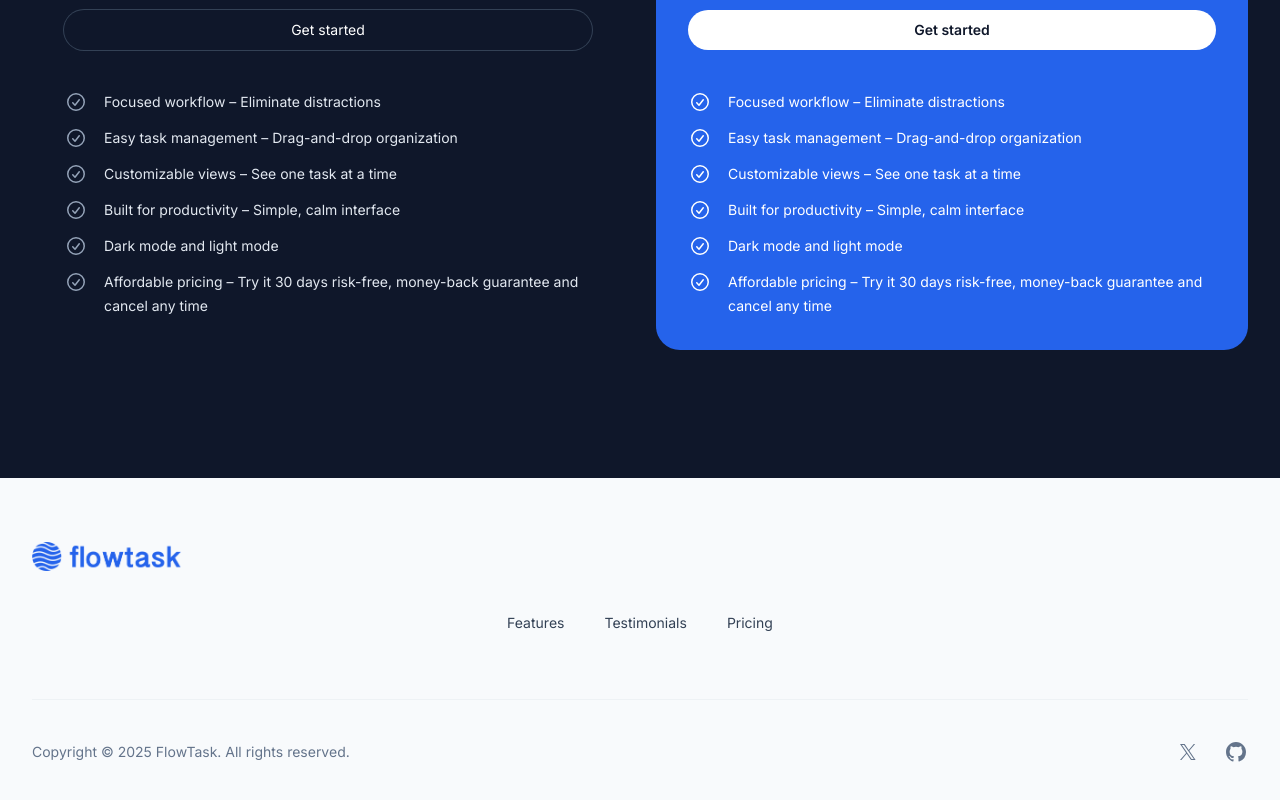
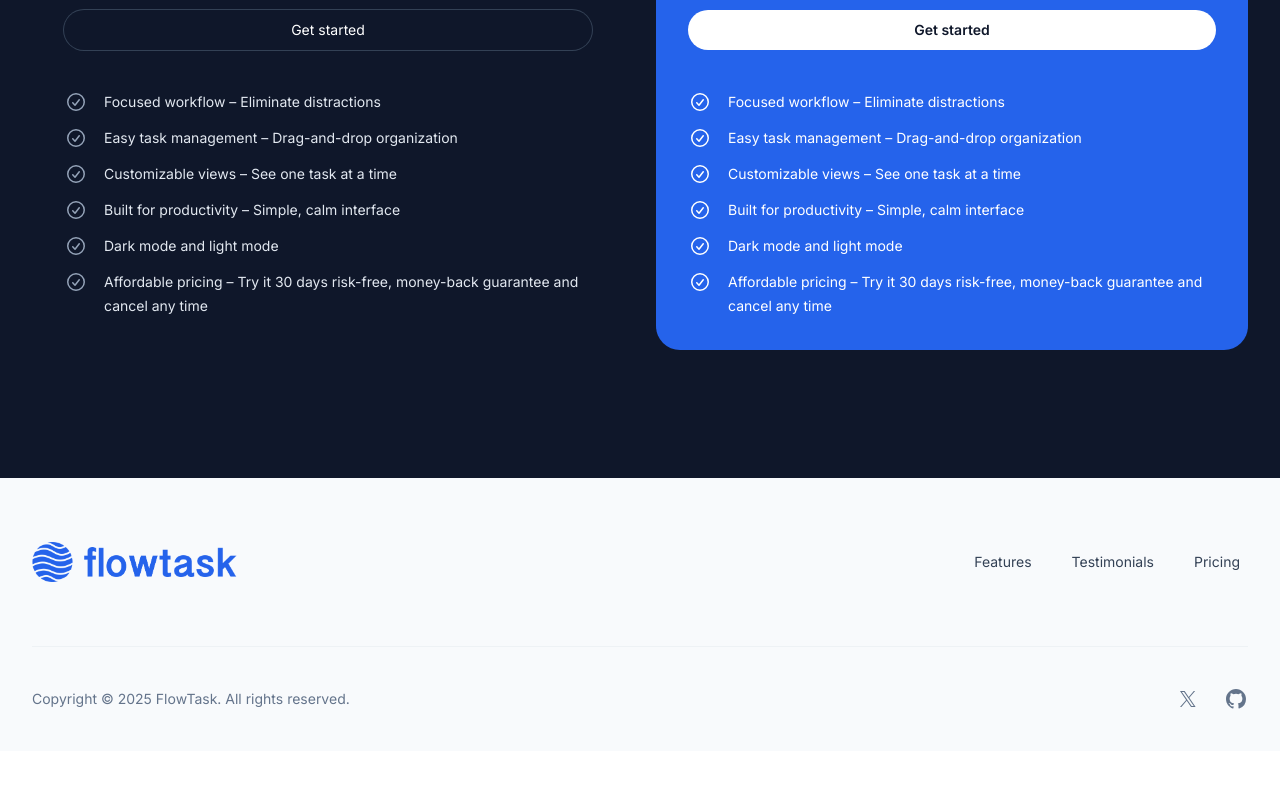
Before and after one commit to jnaples/flowtask-marketing, a Next.js app: page / in a window 1280 px wide. Shown: the part 5006-5806 px from the top of the page. After the commit the page ends 5757 px from the top, so only its background shows below. Built offline with nearby package versions, Linux system fonts and the light colour scheme.

Commit message:
Fix footer

```diff
--- a/package.json
+++ b/package.json
@@ -16,7 +16,7 @@
     "@stripe/stripe-js": "^5.3.0",
     "@tailwindcss/forms": "^0.5.3",
     "autoprefixer": "^10.4.12",
-    "clsx": "^2.1.0",
+    "clsx": "^2.1.1",
     "next": "^14.0.4",
     "react": "^18.2.0",
     "react-dom": "^18.2.0",
--- a/src/components/Footer.jsx
+++ b/src/components/Footer.jsx
@@ -8,9 +8,9 @@ export function Footer() {
   return (
     <footer className="bg-slate-50">
       <Container>
-        <div className="py-16">
-          <Logo className="mx-auto h-10 w-auto" />
-          <nav className="mt-10 text-sm" aria-label="quick links">
+        <div className="flex flex-col items-center justify-between py-16 md:flex-row">
+          <Logo className="h-10 w-auto" />
+          <nav className="mt-10 text-sm md:mt-0" aria-label="quick links">
             <div className="-my-1 flex justify-center gap-x-6">
               <NavLink href="#features">Features</NavLink>
               <NavLink href="#testimonials">Testimonials</NavLink>
--- a/src/components/Logo.jsx
+++ b/src/components/Logo.jsx
@@ -1,6 +1,14 @@
 import Image from 'next/image'
 import logo from '../../public/logo-blue.png'
+import clsx from 'clsx'
 
-export function Logo() {
-  return <Image className="w-40" src={logo} alt="logo" width={130} />
+export function Logo({ className }) {
+  return (
+    <Image
+      className={clsx('w-40', className)}
+      src={logo}
+      alt="logo"
+      width={130}
+    />
+  )
 }
```
Also changed, not shown: 1 other file (tests, documents, lock files or other folders).
